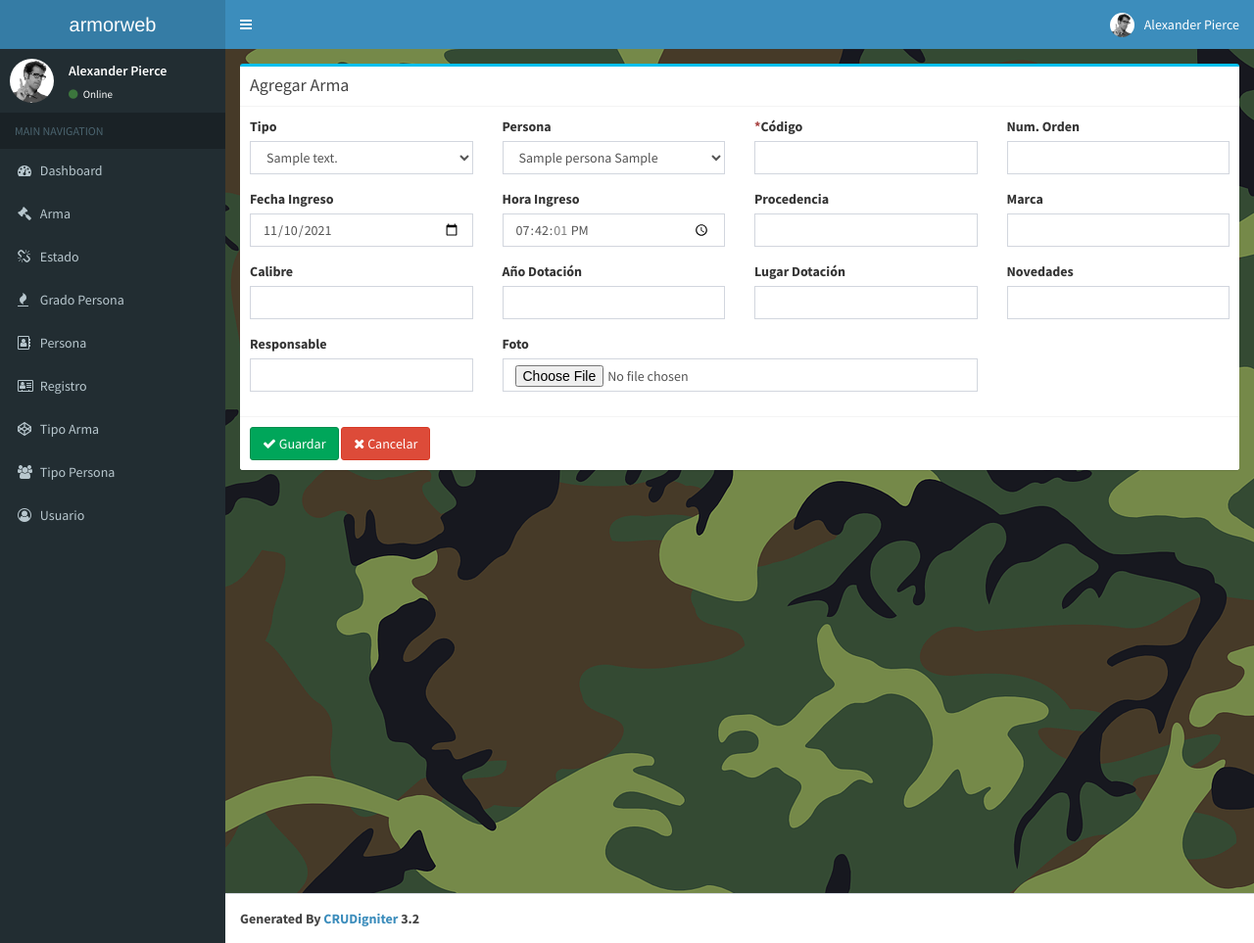
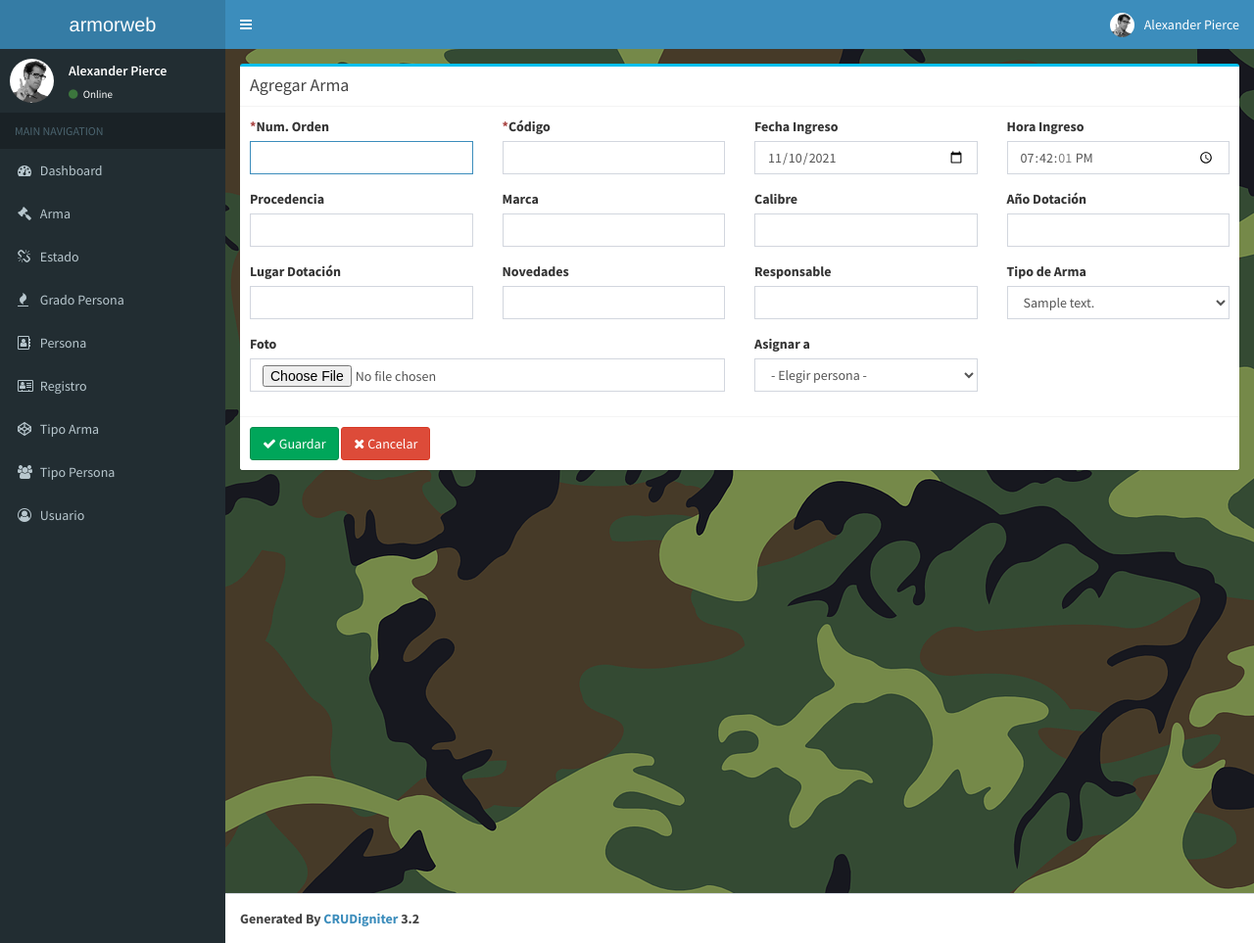
Before and after one commit to BitXad/armorweb, a CodeIgniter app: page /armorweb/arma/add in a window 1280 px wide. Shown: the whole page at 98% size. Run offline with CodeIgniter, Linux system fonts and the light colour scheme; tables that the repository leaves empty hold one stand-in row (values such as "Sample post").

Commit message:
11.11.2021 arma modificado detalles

```diff
--- a/application/controllers/Arma.php
+++ b/application/controllers/Arma.php
@@ -28,7 +28,8 @@ class Arma extends CI_Controller{
     function add()
     {
         $this->load->library('form_validation');
-        $this->form_validation->set_rules('arma_codigo','Arma Codigo','required');
+        $this->form_validation->set_rules('arma_numorden','Num. orden','trim|required', array('required' => 'Este Campo no debe ser vacio'));
+        $this->form_validation->set_rules('arma_codigo','Código','trim|required', array('required' => 'Este Campo no debe ser vacio'));
         if($this->form_validation->run())
         {
             /* *********************INICIO imagen***************************** */
--- a/application/views/arma/add.php
+++ b/application/views/arma/add.php
@@ -8,32 +8,9 @@
           	<div class="box-body">
                     <div class="row clearfix">
                         <div class="col-md-3">
-                            <label for="tipoarma_id" class="control-label">Tipo</label>
+                            <label for="arma_numorden" class="control-label"><span class="text-danger">*</span>Num. Orden</label>
                             <div class="form-group">
-                                <select name="tipoarma_id" class="form-control">
-                                    <?php
-                                    foreach($all_tipo_arma as $tipo_arma)
-                                    {
-                                        $selected = ($tipo_arma['tipoarma_id'] == $this->input->post('tipoarma_id')) ? ' selected="selected"' : "";
-                                        echo '<option value="'.$tipo_arma['tipoarma_id'].'" '.$selected.'>'.$tipo_arma['tipoarma_descripcion'].'</option>';
-                                    }
-                                    ?>
-                                </select>
-                            </div>
-                        </div>
-                        <div class="col-md-3">
-                            <label for="persona_id" class="control-label">Persona</label>
-                            <div class="form-group">
-                                <select name="persona_id" class="form-control">
-                                    <!--<option value="">select persona</option>-->
-                                    <?php
-                                    foreach($all_persona as $persona)
-                                    {
-                                        $selected = ($persona['persona_id'] == $this->input->post('persona_id')) ? ' selected="selected"' : "";
-                                        echo '<option value="'.$persona['persona_id'].'" '.$selected.'>'.$persona['persona_nombre'].' '.$persona['persona_apellido'].'</option>';
-                                    }
-                                    ?>
-                                </select>
+                                <input type="text" name="arma_numorden" value="<?php echo $this->input->post('arma_numorden'); ?>" class="form-control" id="arma_numorden" autofocus autocomplete="off" required />
                             </div>
                         </div>
                         <div class="col-md-3">
@@ -43,12 +20,7 @@
                                 <span class="text-danger"><?php echo form_error('arma_codigo');?></span>
                             </div>
                         </div>
-                        <div class="col-md-3">
-                            <label for="arma_numorden" class="control-label">Num. Orden</label>
-                            <div class="form-group">
-                                <input type="text" name="arma_numorden" value="<?php echo $this->input->post('arma_numorden'); ?>" class="form-control" id="arma_numorden" />
-                            </div>
-                        </div>
+
                         <div class="col-md-3">
                             <label for="arma_fechaingreso" class="control-label">Fecha Ingreso</label>
                             <div class="form-group">
@@ -103,10 +75,39 @@
                                 <input type="text" name="arma_responsable" value="<?php echo $this->input->post('arma_responsable'); ?>" class="form-control" id="arma_responsable" />
                             </div>
                         </div>
+                        <div class="col-md-3">
+                            <label for="tipoarma_id" class="control-label">Tipo de Arma</label>
+                            <div class="form-group">
+                                <select name="tipoarma_id" class="form-control">
+                                    <?php
+                                    foreach($all_tipo_arma as $tipo_arma)
+                                    {
+                                        $selected = ($tipo_arma['tipoarma_id'] == $this->input->post('tipoarma_id')) ? ' selected="selected"' : "";
+                                        echo '<option value="'.$tipo_arma['tipoarma_id'].'" '.$selected.'>'.$tipo_arma['tipoarma_descripcion'].'</option>';
+                                    }
+                                    ?>
+                                </select>
+                            </div>
+                        </div>
                         <div class="col-md-6">
                             <label for="arma_foto" class="control-label">Foto</label>
                             <div class="form-group">
                                 <input type="file" name="arma_foto" value="<?php echo $this->input->post('arma_foto'); ?>" class="form-control" id="arma_foto" accept="image/png, image/jpeg, jpg, image/gif" />
+                            </div>
+                        </div>
+                        <div class="col-md-3">
+                            <label for="persona_id" class="control-label">Asignar a</label>
+                            <div class="form-group">
+                                <select name="persona_id" class="form-control">
+                                    <option value="">- Elegir persona -</option>
+                                    <?php
+                                    foreach($all_persona as $persona)
+                                    {
+                                        $selected = ($persona['persona_id'] == $this->input->post('persona_id')) ? ' selected="selected"' : "";
+                                        echo '<option value="'.$persona['persona_id'].'" '.$selected.'>'.$persona['persona_nombre'].' '.$persona['persona_apellido'].'</option>';
+                                    }
+                                    ?>
+                                </select>
                             </div>
                         </div>
                     </div>
```
Also changed, not shown: application/views/arma/edit.php (+35 -35 lines).
